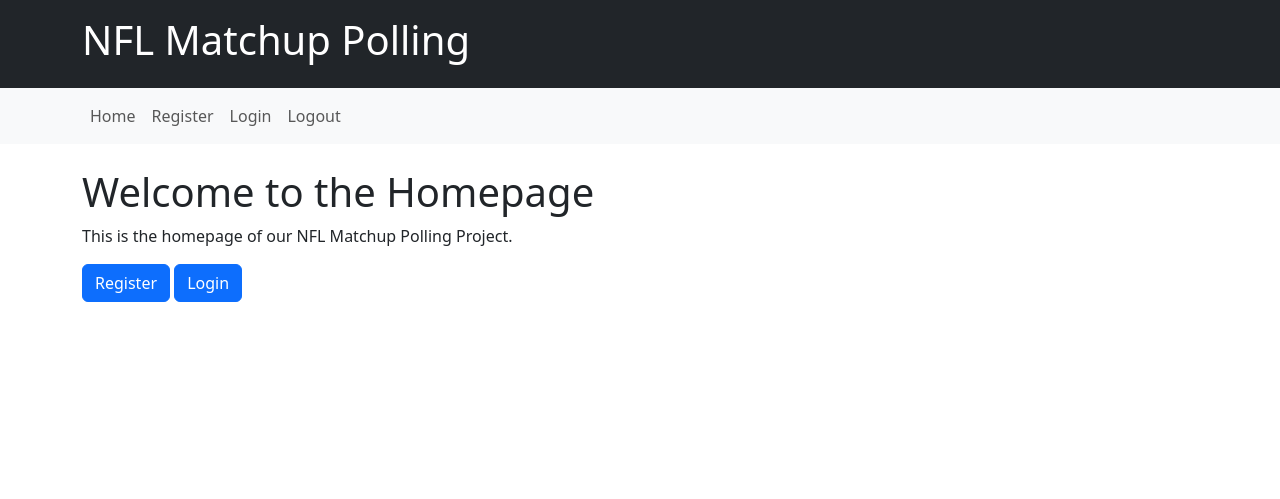
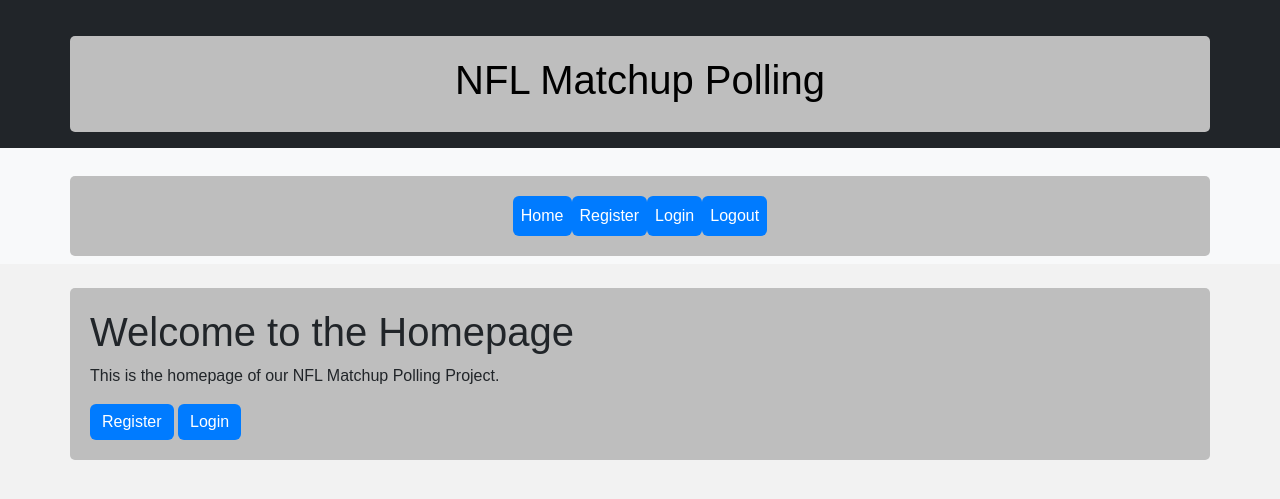
Before and after one commit to meitlpey/flaskminiproject3PMeitler, a Flask app: page / in a window 1280 px wide. Shown: the top 499 px of the page. Run offline with Flask 3, Linux system fonts and the light colour scheme; parts of the project's set-up code (start-up, migrations or seed data) failed here and were passed over; some libraries are stand-ins or nearby versions.

Commit message:
Added a css file, updated base,app,db,and the schema files.

```diff
--- a/flaskr/app.py
+++ b/flaskr/app.py
@@ -1,35 +1,21 @@
 from flask import Flask, render_template, request, redirect, url_for, flash, session, g
-import sqlite3
-import hashlib
+from db import init_db, get_db, close_db, hash_password
 
 app = Flask(__name__)
 app.secret_key = 'your_secret_key'
 app.config['DATABASE'] = 'your_database.db'
 
-
-def connect_db():
-    return sqlite3.connect(app.config['DATABASE'])
-
-
 @app.before_request
 def before_request():
-    g.db = connect_db()
-
+    g.db = get_db()
 
 @app.teardown_request
 def teardown_request(exception):
-    if hasattr(g, 'db'):
-        g.db.close()
-
-
-def hash_password(password):
-    return hashlib.md5(password.encode()).hexdigest()  # Use a stronger hashing method in production
-
+    close_db()
 
 @app.route('/')
 def index():
     return render_template('index.html')
-
 
 @app.route('/register', methods=['GET', 'POST'])
 def register():
@@ -42,7 +28,6 @@ def register():
         flash('Registration successful. Please login.')
         return redirect(url_for('login'))
     return render_template('register.html')
-
 
 @app.route('/login', methods=['GET', 'POST'])
 def login():
@@ -60,13 +45,12 @@ def login():
             flash('Invalid username or password.')
     return render_template('login.html')
 
-
 @app.route('/logout')
 def logout():
     session.pop('user_id', None)
     flash('You have been logged out.')
     return redirect(url_for('index'))
 
-
 if __name__ == '__main__':
+    init_db()
     app.run(debug=True)
--- a/flaskr/db.py
+++ b/flaskr/db.py
@@ -1,11 +1,12 @@
 import sqlite3
-import hashlib  # Use a stronger hashing method in production
+import hashlib
+from flask import g
 
 DATABASE = 'your_database.db'
 
-def get_db():
-    db = sqlite3.connect(DATABASE)
-    return db
+
+def connect_db():
+    return sqlite3.connect(DATABASE)
 
 
 def init_db():
@@ -15,35 +16,19 @@ def init_db():
         db.commit()
 
 
-def close_db():
-    db = get_db()
-    db.close()
+def get_db():
+    db = getattr(g, '_database', None)
+    if db is None:
+        db = g._database = connect_db()
+    return db
 
 
-def register_user(username, password):
-    db = get_db()
-    password = hashlib.md5(password.encode()).hexdigest()  # Use a stronger hashing method in production
-    db.execute("INSERT INTO users (username, password) VALUES (?, ?)", (username, password))
-    db.commit()
+def close_db():
+    db = getattr(g, '_database', None)
+    if db is not None:
+        db.close()
 
 
-def get_user_by_id(user_id):
-    db = get_db()
-    cursor = db.execute("SELECT * FROM users WHERE id = ?", (user_id,))
-    user = cursor.fetchone()
-    return user
-
-
-def get_user_by_username(username):
-    db = get_db()
-    cursor = db.execute("SELECT * FROM users WHERE username = ?", (username,))
-    user = cursor.fetchone()
-    return user
-
-
-def create_poll(title, options, admin_id):
-    db = get_db()
-    db.execute("INSERT INTO polls (title, options, admin_id) VALUES (?, ?, ?)", (title, options, admin_id))
-    db.commit()
-
-# Add more database functions for your specific application needs
+def hash_password(password):
+    # Use a stronger password hashing method in a production environment
+    return hashlib.md5(password.encode()).hexdigest()
--- a/flaskr/schema.sql
+++ b/flaskr/schema.sql
@@ -1,27 +1,6 @@
--- schema.sql
-
--- Users table for user registration and authentication
+-- Create a users table with a primary key, username, and hashed password
 CREATE TABLE IF NOT EXISTS users (
-    id INTEGER PRIMARY KEY AUTOINCREMENT,
+    id INTEGER PRIMARY KEY,
     username TEXT NOT NULL,
     password TEXT NOT NULL
 );
-
--- Polls table for storing poll data
-CREATE TABLE IF NOT EXISTS polls (
-    id INTEGER PRIMARY KEY AUTOINCREMENT,
-    title TEXT NOT NULL,
-    options TEXT NOT NULL,
-    admin_id INTEGER NOT NULL,
-    FOREIGN KEY (admin_id) REFERENCES users (id)
-);
-
--- Votes table for recording user votes in polls
-CREATE TABLE IF NOT EXISTS votes (
-    id INTEGER PRIMARY KEY AUTOINCREMENT,
-    user_id INTEGER NOT NULL,
-    poll_id INTEGER NOT NULL,
-    option TEXT NOT NULL,
-    FOREIGN KEY (user_id) REFERENCES users (id),
-    FOREIGN KEY (poll_id) REFERENCES polls (id)
-);
--- /dev/null
+++ b/flaskr/static/custom.css
@@ -0,0 +1,55 @@
+/* Custom styles for your Flask project */
+
+/* Body styles */
+body {
+    font-family: Arial, sans-serif;
+    background-color: #f2f2f2;
+}
+
+/* Header styles */
+header {
+    background-color: #343a40;
+    color: #ffffff;
+    padding: 15px;
+    text-align: center;
+}
+
+/* Navigation bar styles */
+.navbar {
+    background-color: #007bff;
+}
+
+/* Main content styles */
+.container {
+    background-color: #bebebe;
+    border-radius: 5px;
+    padding: 20px;
+    margin-top: 20px;
+}
+
+/* Button styles */
+.btn {
+    background-color: #007bff;
+    color: #ffffff;
+    border: none;
+    cursor: pointer;
+}
+
+.btn-primary {
+    background-color: #007bff;
+}
+
+/* Form styles */
+.form-group {
+    margin-bottom: 15px;
+}
+
+/* Error message styles */
+.error-message {
+    color: #dc3545;
+}
+
+/* Success message styles */
+.success-message {
+    color: #28a745;
+}
--- a/flaskr/templates/base.html
+++ b/flaskr/templates/base.html
@@ -3,34 +3,40 @@
 <head>
     <title>{% block title %}NFL Matchup Polling{% endblock %}</title>
     <!-- Include Bootstrap CSS from a CDN -->
-    <link rel="stylesheet" href="https://cdn.jsdelivr.net/npm/bootstrap@5.7.0/dist/css/bootstrap.min.css">
+    <link href="https://cdn.jsdelivr.net/npm/bootstrap@5.3.2/dist/css/bootstrap.min.css" rel="stylesheet" integrity="sha384-T3c6CoIi6uLrA9TneNEoa7RxnatzjcDSCmG1MXxSR1GAsXEV/Dwwykc2MPK8M2HN" crossorigin="anonymous">
+    <!-- Include your custom CSS -->
+    <link rel="stylesheet" href="{{ url_for('static', filename='custom.css') }}">
 </head>
 <body>
     <header class="bg-dark text-white p-3">
         <div class="container">
-            <h1>NFL Matchup Polling</h1>
+            <h1 style="color: black;">NFL Matchup Polling</h1>
         </div>
     </header>
     <nav class="navbar navbar-expand-lg navbar-light bg-light">
         <div class="container">
-            <ul class="navbar-nav">
+            <ul class="navbar-nav mx-auto"> <!-- Center-align the links -->
+                <div class="d-flex"> <!-- Create a flex container to control spacing -->
                     <li class="nav-item">
-                    <a class="nav-link" href="{{ url_for('index') }}">Home</a>
+                        <a class="nav-link btn btn-primary" href="{{ url_for('index') }}">Home</a> <!-- Apply button styling -->
                     </li>
                     <li class="nav-item">
-                    <a class="nav-link" href="{{ url_for('register') }}">Register</a>
+                        <a class="nav-link btn btn-primary" href="{{ url_for('register') }}">Register</a> <!-- Apply button styling -->
                     </li>
                     <li class="nav-item">
-                    <a class="nav-link" href="{{ url_for('login') }}">Login</a>
+                        <a class="nav-link btn btn-primary" href="{{ url_for('login') }}">Login</a> <!-- Apply button styling -->
                     </li>
                     <li class="nav-item">
-                    <a class="nav-link" href="{{ url_for('logout') }}">Logout</a>
+                        <a class="nav-link btn btn-primary" href="{{ url_for('logout') }}">Logout</a> <!-- Apply button styling -->
                     </li>
+                </div>
             </ul>
         </div>
     </nav>
     <main class="container mt-4">
         {% block content %}{% endblock %}
     </main>
+    <!-- Include Bootstrap JavaScript from a CDN -->
+    <script src="https://cdn.jsdelivr.net/npm/bootstrap@5.3.2/dist/js/bootstrap.bundle.min.js" integrity="sha384-C6RzsynM9kWDrMNeT87bh95OGNyZPhcTNXj1NW7RuBCsyN/o0jlpcV8Qyq46cDfL" crossorigin="anonymous"></script>
 </body>
 </html>
```
Also changed, not shown: flaskr/static/style.css (deleted). Lines whose indentation alone changed are shown as unchanged.
